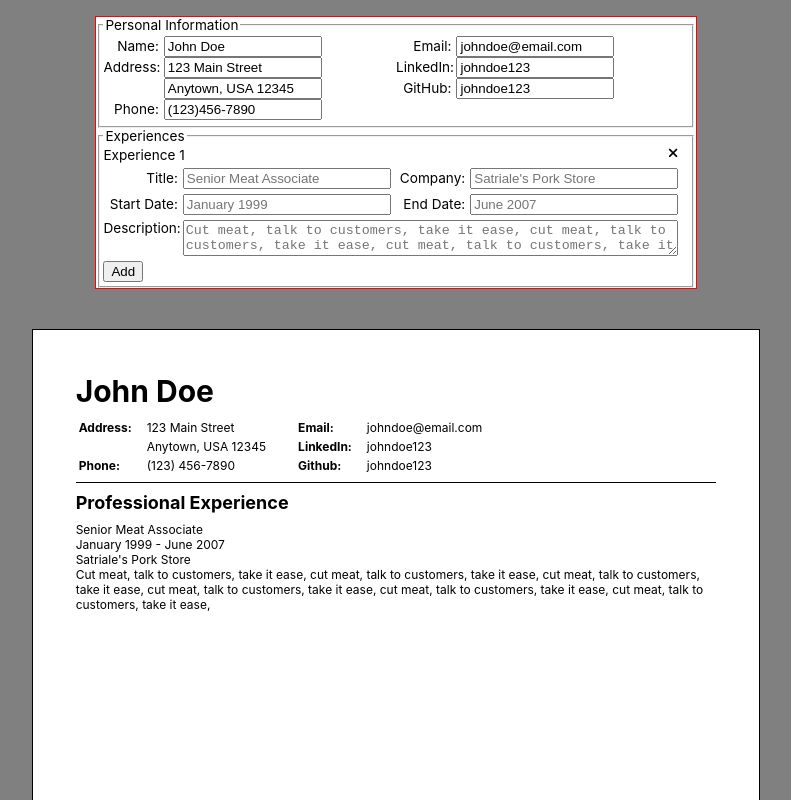
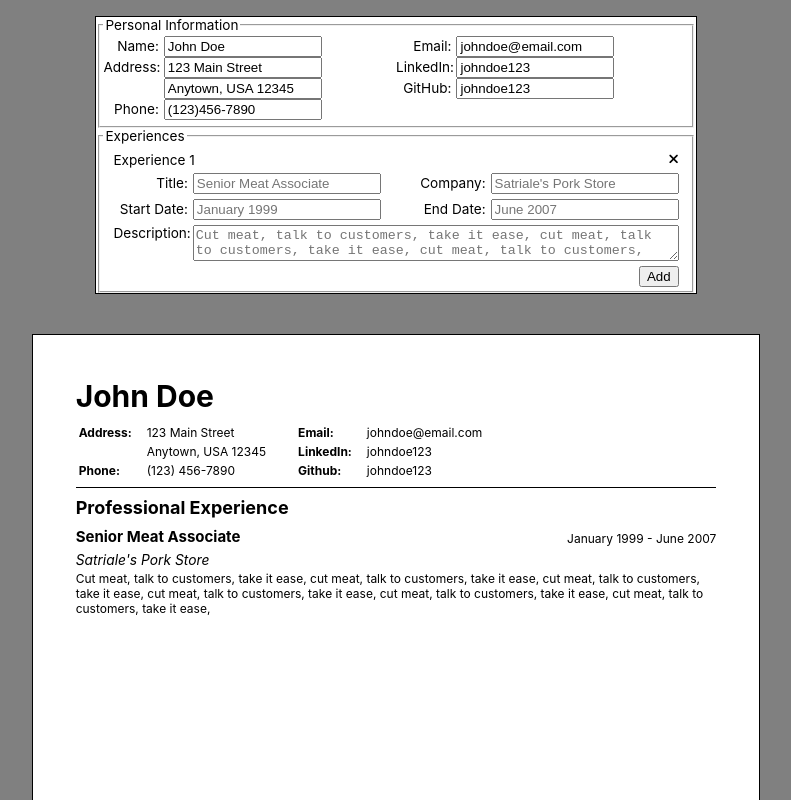
Before and after one commit to chadokada/odin-cv-project, a React (Create React App) app: page / in a window 1280 px wide. Shown: the top 800 px of the page, without its empty margins (244-1035 px from the left). Built offline with nearby package versions, Linux system fonts and the light colour scheme.

Commit message:
Fixed styles

```diff
--- a/src/App.css
+++ b/src/App.css
@@ -28,7 +28,7 @@ body{
 }
 
 .resume-inputs{
-  border: 1px solid red;
+  border: 1px solid black;
   background-color: white;
   width: 600px;
   font-size: 0.85em;
@@ -69,12 +69,34 @@ label{
   flex-flow: row wrap;
 }
 
+.experience-input-container{
+  display: flex;
+  flex-flow: row wrap;
+  gap: 5px;
+  padding-top: 5px;
+  padding-bottom: 5px;
+  padding-left: 10px;
+  padding-right: 10px;
+}
+
+.fa-solid{
+  align-self: center;
+}
+
+.fa-solid:hover{
+  color: red;
+}
+
+.fa-solid:active{
+  color: rgb(156, 31, 31);
+}
+
 .experiences label{
   width: 74.45px;
 }
 
 .experiences input{
-  width: 200px;
+  width: 180px;
 }
 
 .experience-input-row,
@@ -82,12 +104,21 @@ label{
   width: 100%;
   display: flex;
   justify-content: space-between;
+  /*
   margin-bottom: 5px;
+  */
 }
 
 .experience-input-description-container textarea{
   flex: 1;
   box-sizing: border-box;
+}
+
+.experience-input-button-row{
+  display: flex;
+  width: 100%;
+  justify-content: end;
+  padding-right: 10px;
 }
 /*
 // Styles for the rendered resume
@@ -127,7 +158,8 @@ th{
   padding-right: 1em;
 }
 
-.experience{
+.experiences-render-container,
+.experience-render{
   width: 100%;
   display: flex;
   flex-flow: row wrap;
@@ -140,7 +172,7 @@ h2{
   margin-bottom: 0.5em;
 }
 
-.experience-heading {
+.experience-render-heading {
   width: 100%;
   display: flex;
   justify-content: space-between;
@@ -148,12 +180,12 @@ h2{
   margin-bottom: 0.5em;
 }
 
-.experience-title {
+.experience-render-title {
   font-size: 1.25em;
   font-weight: bold;
 }
 
-.experience-company{
+.experience-render-company{
   width: 100%;
   font-style: italic;
   font-size: 1.15em;
```
